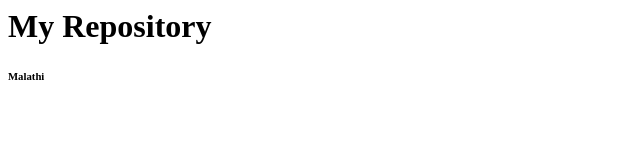
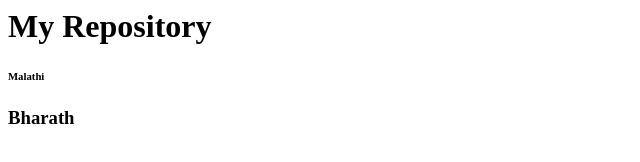
Before and after one commit to Malathikatti/demorepo, a plain HTML site: page index.html in a window 1280 px wide. Shown: the full height of the page, 0-640 px from the left. Drawn offline with Linux system fonts and the light colour scheme.

Commit message:
bharath's Line

```diff
--- a/index.html
+++ b/index.html
@@ -1,2 +1,3 @@
 <h1>My Repository</h1>
 <h6>Malathi</h6>
+<h3>Bharath</h3>
```
